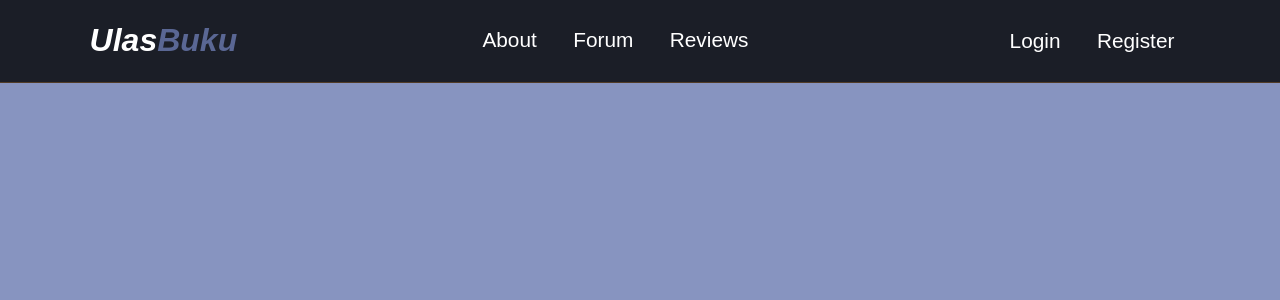
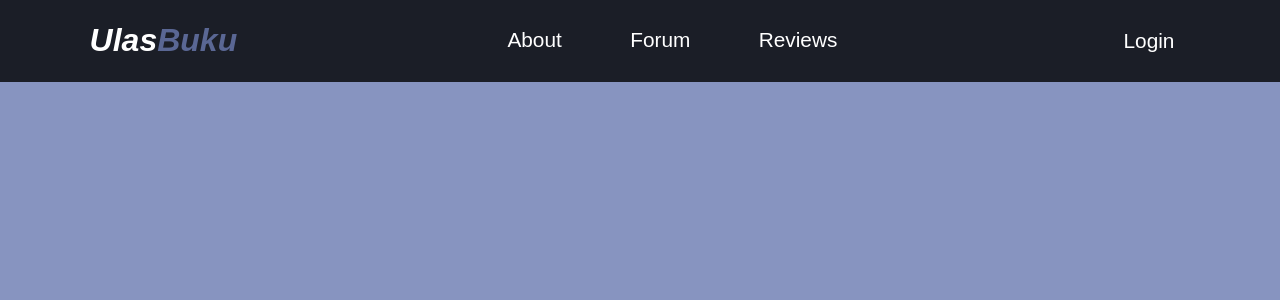
Before and after one commit to kelompok-e10/UlasBuku, a Django app: page / in a window 1280 px wide. Shown: the top 300 px of the page. Run offline with Django 4.2, Linux system fonts and the light colour scheme.

Commit message:
homepage-navbar

```diff
--- a/main/static/main/main.css
+++ b/main/static/main/main.css
@@ -1,6 +1,9 @@
 :root {
   --primary: #5a6794;
   --bg: #8794c0;
+  --text: #eaf2d7;
+  --text1: #ffa69e;
+  --text2: #ff7e6b;
 }
 
 * {
@@ -29,7 +32,7 @@ body {
   align-items: center;
   padding: 1.4rem 7%;
   background-color: rgba(1, 1, 1, 0.8);
-  border-bottom: 1px solid #513c28;
+
   position: fixed;
   top: 0;
   left: 0;
@@ -52,7 +55,7 @@ body {
   color: #fff;
   display: inline-block;
   font-size: 1.3rem;
-  margin: 0 1rem;
+  margin: 0 2rem;
 }
 
 .navbar .navbar-middle a:hover {
--- a/main/templates/main.html
+++ b/main/templates/main.html
@@ -24,7 +24,6 @@
     <!-- Right Part -->
     <div class="navbar-right">
         <a href="#login">Login</a>
-        <a href="#register">Register</a>
     </div>
 
 </nav>
```
